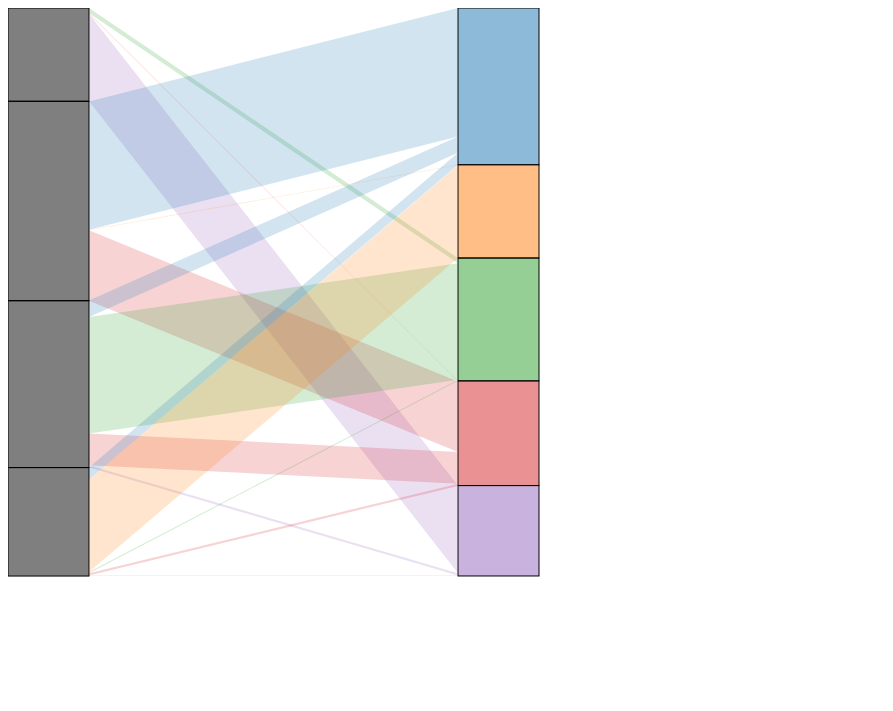
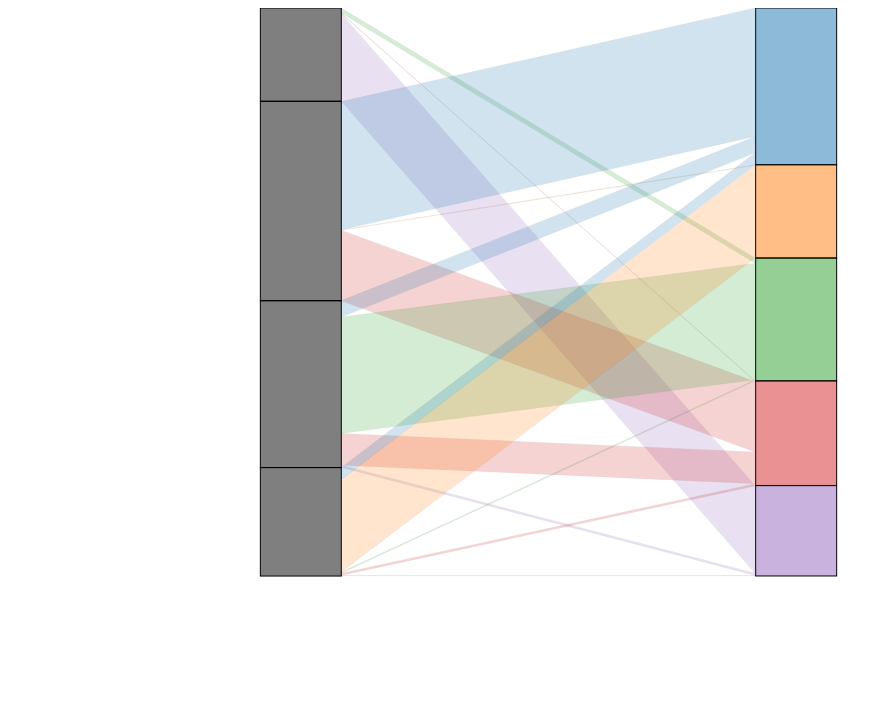
Before and after one commit to dent424/clustering_project, a plain HTML site: page transitions.html in a window 1280 px wide. Shown: the whole page, without its empty margins (0-893 px from the left). Drawn offline with nearby package versions, Linux system fonts and the light colour scheme.

Commit message:
Moved stacked bars and transitions to center

```diff
--- a/javascripts/cluster_transition.js
+++ b/javascripts/cluster_transition.js
@@ -117,7 +117,8 @@ function cluster_transitions(data) {
 							  				.attr('class','left_bars')
 							  				.attr('id',function(d){
 							  					return d.values['cluster_num']
-							  				});
+							  				})
+							  				.attr('transform','translate('+(content_width/3-x_left.rangeBand())+',0)');
 
 			var entergroup_center = center_group.enter()
 												.append('g')
@@ -125,7 +126,7 @@ function cluster_transitions(data) {
 							  					.attr('id',function(d){
 							  						return d.values['cluster_num']
 							  					})
-							  					.attr('transform','translate('+(content_width/2-breakout_width/2)+',0)');
+							  					.attr('transform','translate('+(2*content_width/3+x_left.rangeBand())+',0)');
 
 			entergroup_left.append('rect')
 					  	   .attr('width', x_left.rangeBand())
@@ -313,16 +314,16 @@ function cluster_transitions(data) {
 					  	   						  .attr('class','transition_poly');
 
 			//update left transitions
-			var left_transition_width = (content_width/2-breakout_width/2) - (+cluster_info['stacked_width'])
-
+			var left_side = (content_width/3-(+cluster_info['stacked_width']))
+			var left_transition_width = (2*content_width/3)-0.5
 			left_group.selectAll('polygon.transition_poly')
 					  .attr('points', function(d) { //sets the 4 points of a polygon
 					  	var current_y = transition_rectangle_left_positions[d.values['from_cluster']] //y position on from_clusters
 					  	var transition_y = transition_rectangle_left_to_positions[d.values['to_cluster']]//y position on to_clusters
 					  	var bar_height = height - y(+d.values['percent_of_total'].toPrecision(3))
-					  	var top_left = "0," + (current_y)
+					  	var top_left = left_side + "," + (current_y)
 					  	var top_right = left_transition_width + "," + (transition_y)
-					  	var bottom_left = "0," + (current_y + bar_height)
+					  	var bottom_left = left_side + "," + (current_y + bar_height)
 					  	var bottom_right = left_transition_width + "," +  (transition_y + bar_height)
 					  	transition_rectangle_left_positions[d.values['from_cluster']] =  current_y + bar_height
 					  	transition_rectangle_left_to_positions[d.values['to_cluster']] = transition_y + bar_height
--- a/transition_style.css
+++ b/transition_style.css
@@ -6,3 +6,8 @@
 .left_bars {
 	fill:black;
 }
+
+.transition_poly {
+	stroke:black;
+	stroke-width:0.2;
+}
```
